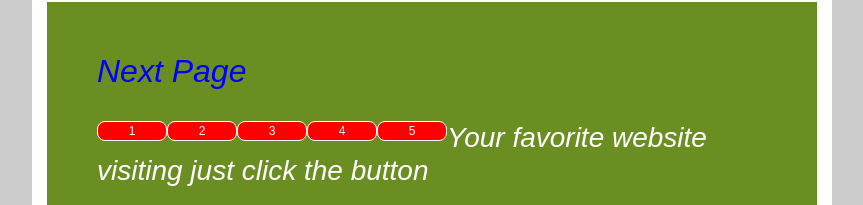
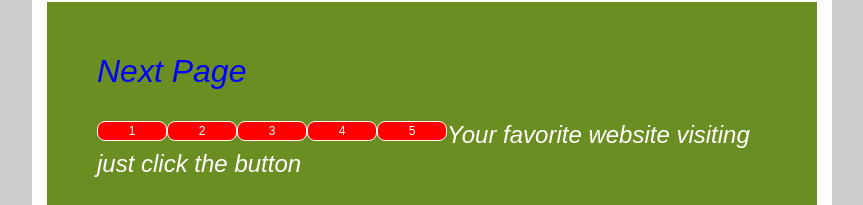
Before and after one commit to kmrasel/newexprience, a plain HTML site: page index.html in a window 1280 px wide. Shown: the part 4563-4768 px from the top of the page, without its empty margins (208-1071 px from the left). Drawn offline with nearby package versions, Linux system fonts and the light colour scheme.

Commit message:
Update index.html

```diff
--- a/index.html
+++ b/index.html
@@ -345,7 +345,7 @@ background:#DCDECC;
 <li><a href= "#">Bangla Golpo</a></li>
 <li><a href="http://www.google.com/">Google</a></li>
 <li><a href= "http://www.yahoo.com/">Yahoo </a></li>
-<li><a href=" http: //www.bing.com/">Bing</a></li>
+<li><a href="http://www.bing.com/">Bing</a></li>
 <li><h3 style="color:black">Educational</h3></li>
 <li><a href=" https://bengali.oneindia.com/topic/education">Studies</a></li>
 <li><a href= "https://tanbircox.blogspot.in/2012/01/computer-bangla-e-books.html?m=1">Technology</a></li>
@@ -899,7 +899,7 @@ img.bottom {
 <div class="container"></div>
 
 
-<h3><i>Your favorite website visiting just click the button</h3>
+<h4><i>Your favorite website visiting just click the button</h4>
 
 <div class="container">
 
```
